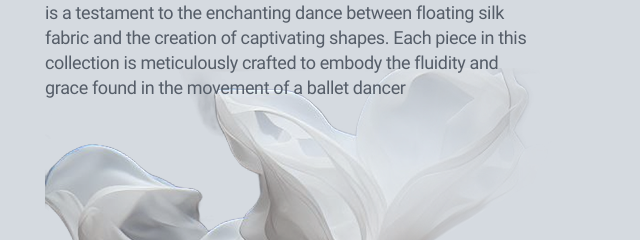
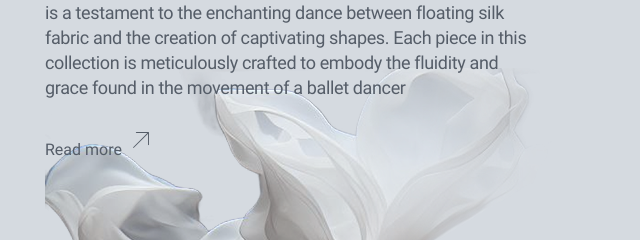
Before and after one commit to msudomoikin/tease, a plain HTML site: page index.html in a window 1280 px wide. Shown: the part 2840-3080 px from the top of the page, 0-640 px from the left. Drawn offline with Linux system fonts and the light colour scheme.

Commit message:
add read-more block

```diff
--- a/index.html
+++ b/index.html
@@ -133,6 +133,17 @@
                         </p>
                         <img class="collection__image" src="/images/img4.png"
                             alt="Иллюстрация с девушкой в шелковой ткани" height="774" width="824">
+                        <a href="#">
+                            <div class="read-more">
+                                <span class="read-more__text">Read more</span>
+                                <svg width="30" height="30" viewBox="0 0 30 30" fill="none"
+                                    xmlns="http://www.w3.org/2000/svg">
+                                    <path
+                                        d="M22.9688 7.5V19.6875C22.9688 19.8118 22.9194 19.931 22.8315 20.019C22.7435 20.1069 22.6243 20.1562 22.5 20.1562C22.3757 20.1562 22.2565 20.1069 22.1685 20.019C22.0806 19.931 22.0313 19.8118 22.0313 19.6875V8.63203L7.83164 22.8316C7.74369 22.9196 7.62439 22.969 7.5 22.969C7.37561 22.969 7.25632 22.9196 7.16836 22.8316C7.0804 22.7437 7.03099 22.6244 7.03099 22.5C7.03099 22.3756 7.0804 22.2563 7.16836 22.1684L21.368 7.96875H10.3125C10.1882 7.96875 10.069 7.91936 9.98104 7.83146C9.89314 7.74355 9.84375 7.62432 9.84375 7.5C9.84375 7.37568 9.89314 7.25645 9.98104 7.16854C10.069 7.08064 10.1882 7.03125 10.3125 7.03125H22.5C22.6243 7.03125 22.7435 7.08064 22.8315 7.16854C22.9194 7.25645 22.9688 7.37568 22.9688 7.5Z"
+                                        fill="#555D68" />
+                                </svg>
+                            </div>
+                        </a>
                     </div>
                     <div class="collection__right">
                         <h2 class="collection__title">
--- /dev/null
+++ b/scss/blocks/_read-more.scss
@@ -0,0 +1,14 @@
+.read-more {
+    margin-top: auto;
+    margin-bottom: 0;
+    display: flex;
+    align-items: flex-end;
+
+    &__text {
+        text-transform: lowercase;
+        margin-right: 5px;
+        font-size: 18px;
+        line-height: 22px;
+        letter-spacing: -0.02em;
+    }
+}
```
